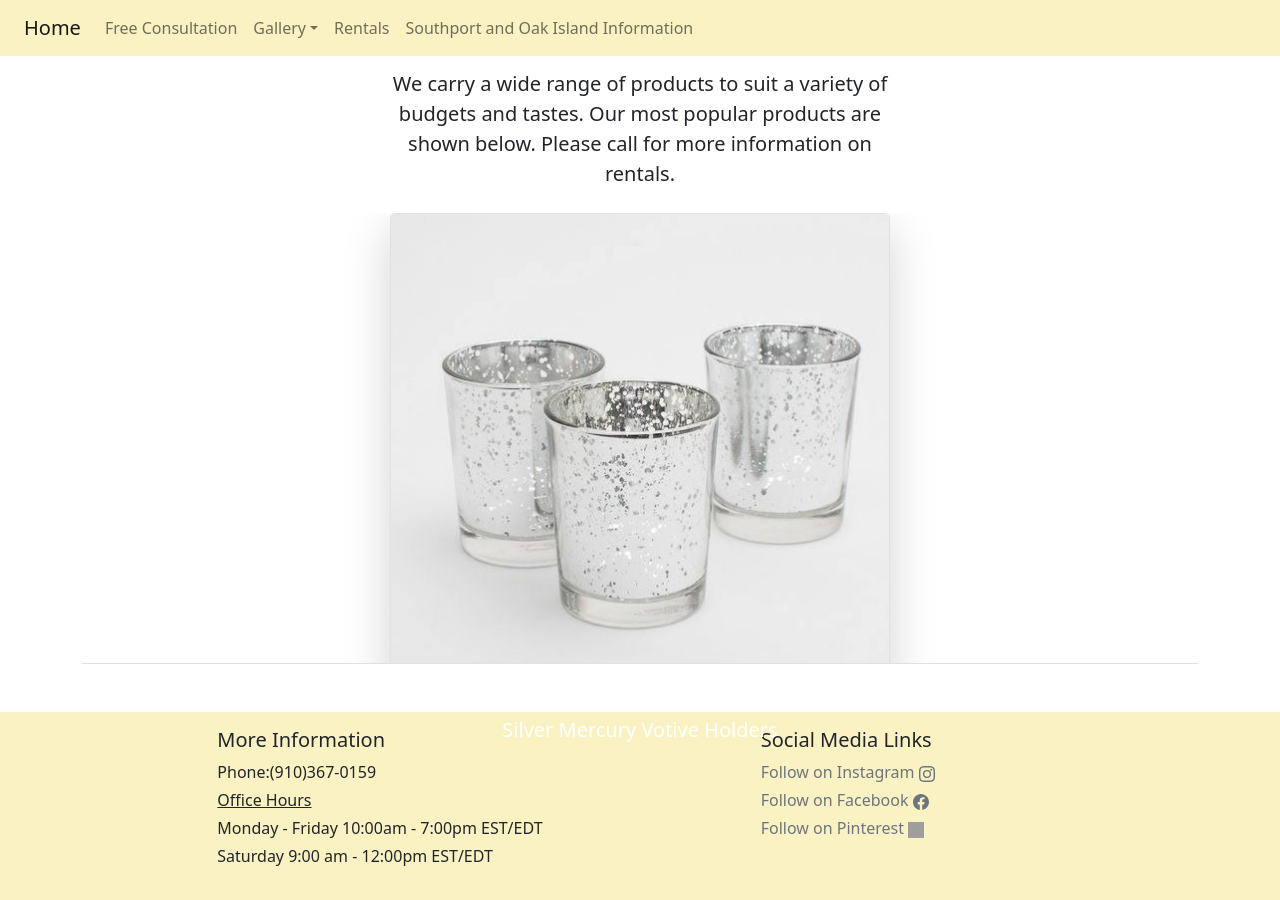
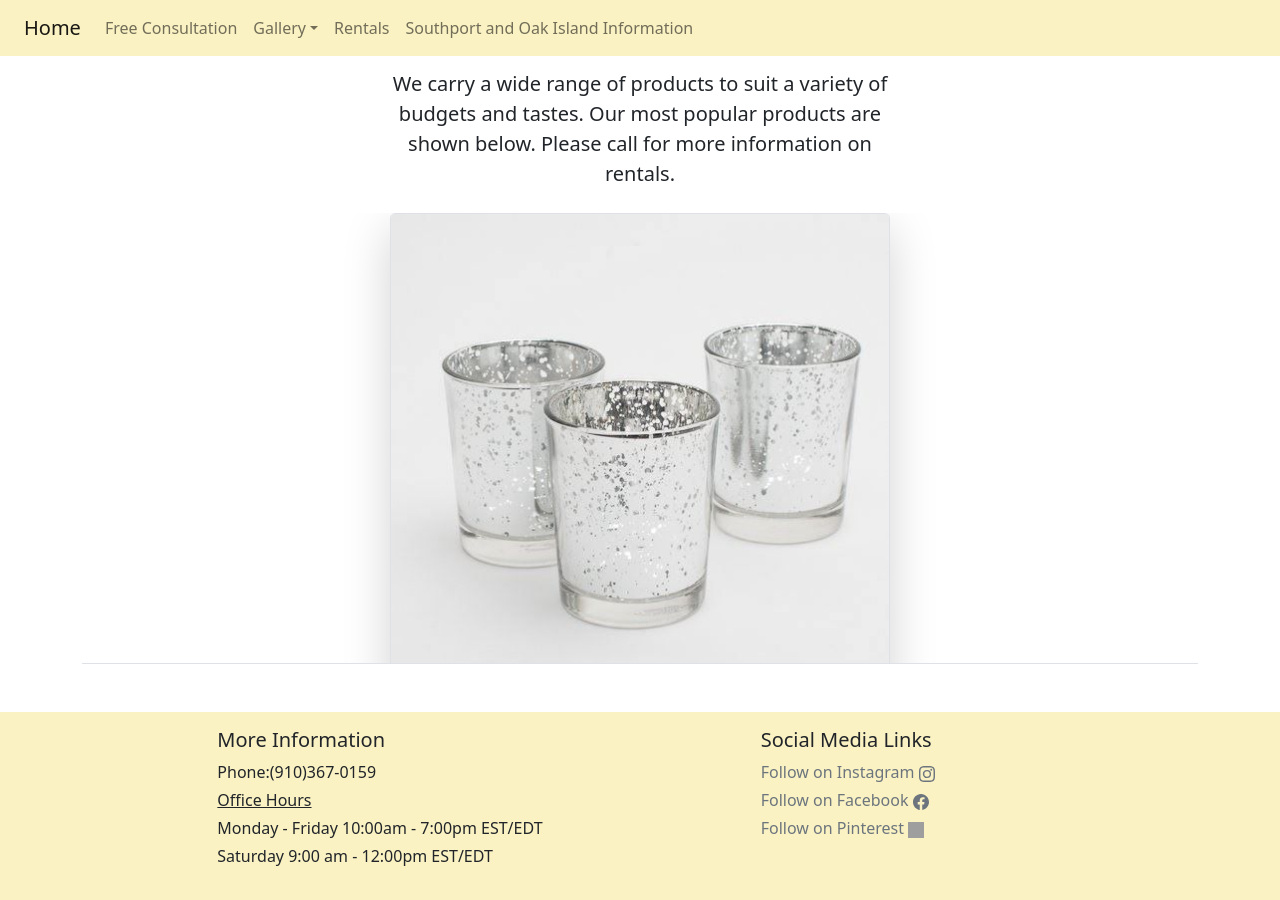
Before and after one commit to weddingsbytheseanc/weddingsbytheseanc.github.io, a Jekyll site: the page built from rentals.html, in a window 1280 px wide and 900 px high, scrolled down 110 px. Built offline with Jekyll 4.4.1, drawn with Linux system fonts in a browser that asks for light colours; nearby versions of some CDN libraries; library files that are not in the unit come from our copies; grey boxes are pictures that could not be loaded.

Commit message:
Update rentals.html

```diff
--- a/rentals.html
+++ b/rentals.html
@@ -10,7 +10,7 @@
   <div class="overflow-hidden" style="max-height: 50vh;">
     <div class="container px-5">
       <img src="assets/pictures/RENT_Holders.jpg" class="img-fluid border rounded-3 shadow-lg mb-4" alt="Holders" width="500" height="500" loading="lazy">
-      <div class="carousel-caption d-none d-md-block">
+      <div class="caption d-none d-md-block">
         <h5>Silver Mercury Votive Holders</h5>
       </div>
     </div>
```
